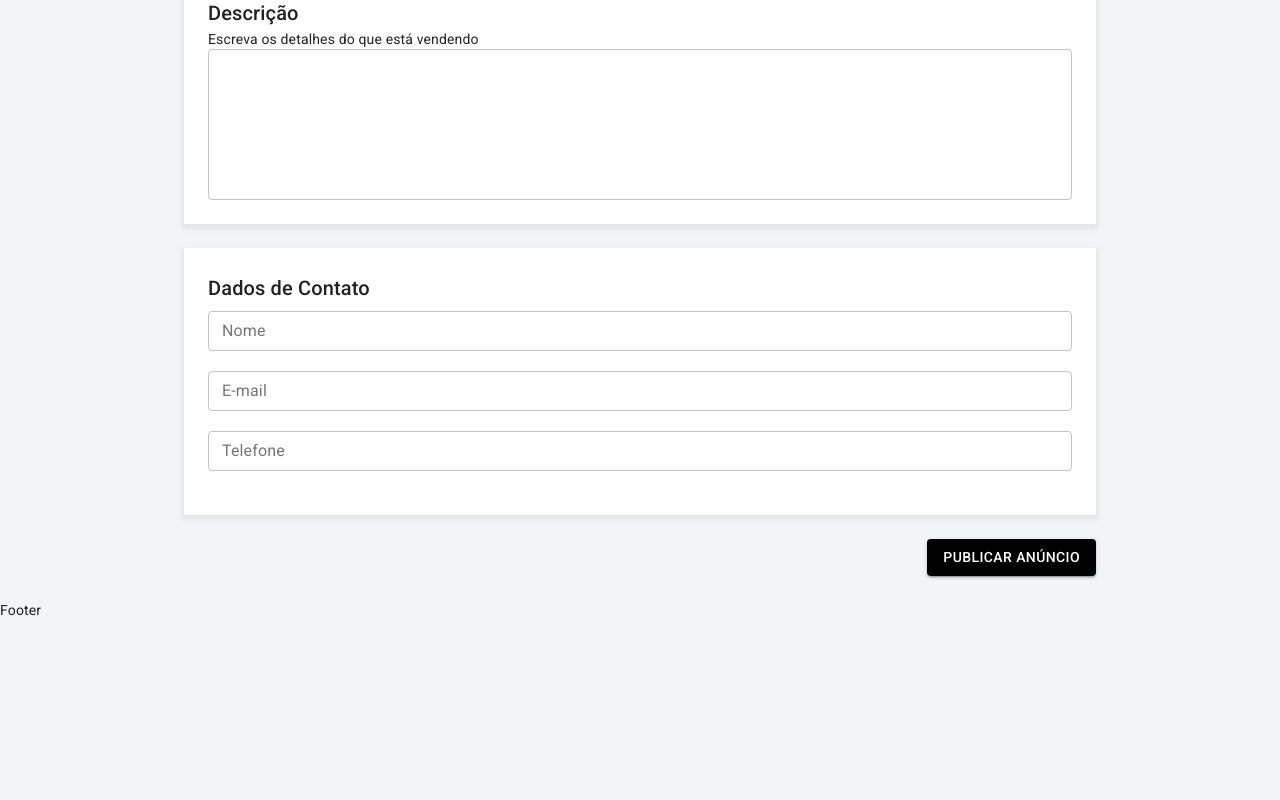
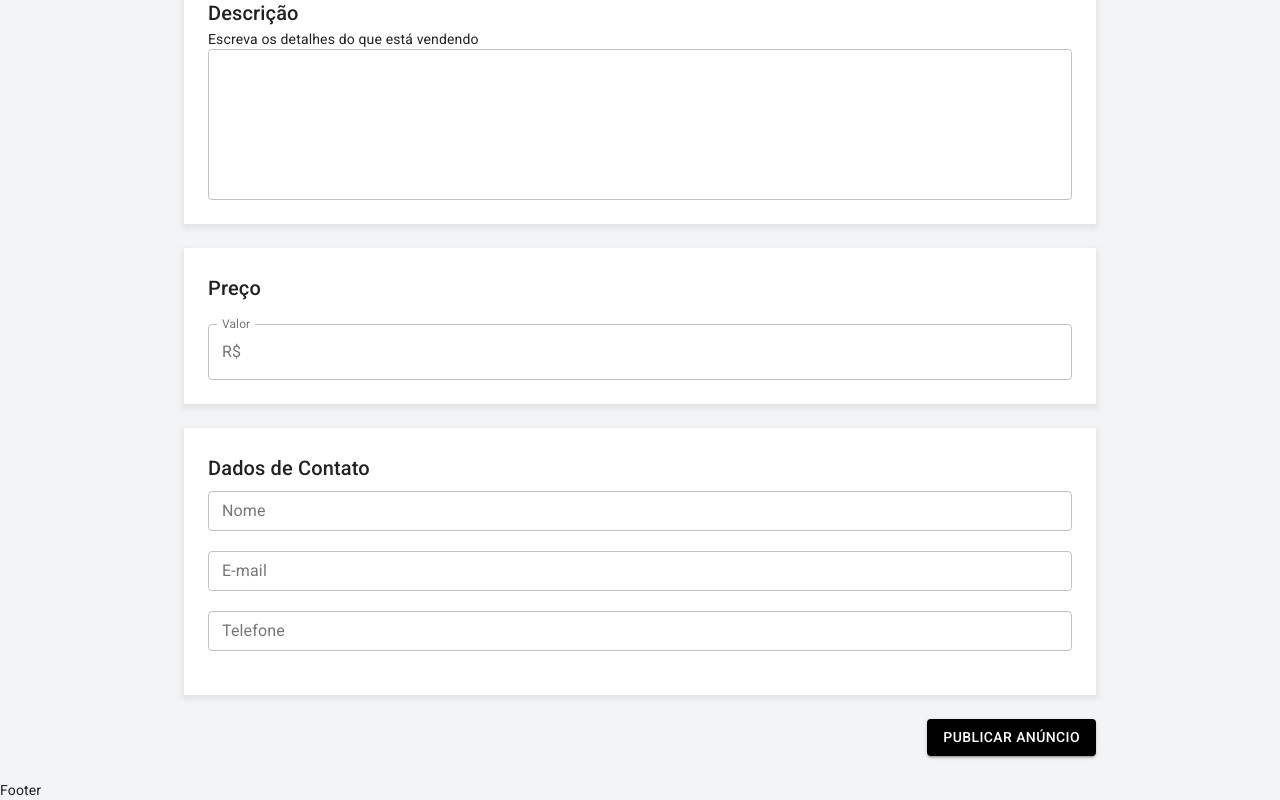
Before and after one commit to MaatheusAlberto/anunx, a Next.js app in the folder anunx/: page /user/publish in a window 1280 px wide. Shown: the part 844-1644 px from the top of the page. Before the commit the page ends 1464 px from the top, so only its background shows below. Built offline with nearby package versions, Linux system fonts and the light colour scheme.

Commit message:
Adicionando box de preço

```diff
--- a/anunx/pages/user/publish.js
+++ b/anunx/pages/user/publish.js
@@ -1,6 +1,18 @@
 //Página de publicações
 import { useState } from 'react'
-import { Box, Container, Select, TextField, Typography, Button, IconButton} from '@material-ui/core'
+import {
+    Box,
+    Container,
+    Select,
+    TextField,
+    Typography,
+    Button,
+    IconButton,
+    FormControl,
+    InputLabel,
+    OutlinedInput,
+    InputAdornment,
+} from '@material-ui/core'
 import { useDropzone } from 'react-dropzone'
 import { makeStyles } from '@material-ui/core/styles'
 import { DeleteForever } from '@material-ui/icons'
@@ -215,6 +227,23 @@ const Publish = () => {
 
             <Container maxWidth="md" className={classes.boxContainer}>
                 <Box className={classes.box} >
+                    <Typography component="h6" variant="h6" color="textPrimary">
+                        Preço
+                    </Typography>
+                    <br />
+                    <FormControl fullWidth variant="outlined">
+                        <InputLabel> Valor</InputLabel>
+                        <OutlinedInput
+                            onChange={() => {}}
+                            startAdornment={<InputAdornment position="start">R$</InputAdornment>}
+                            labelWidth={40}
+                        />
+                    </FormControl>
+                </Box>
+            </Container>
+
+            <Container maxWidth="md" className={classes.boxContainer}>
+                <Box className={classes.box} >
                     <Typography component="h6" variant="h6" color="textPrimary" gutterBottom>
                         Dados de Contato
                     </Typography>
```
